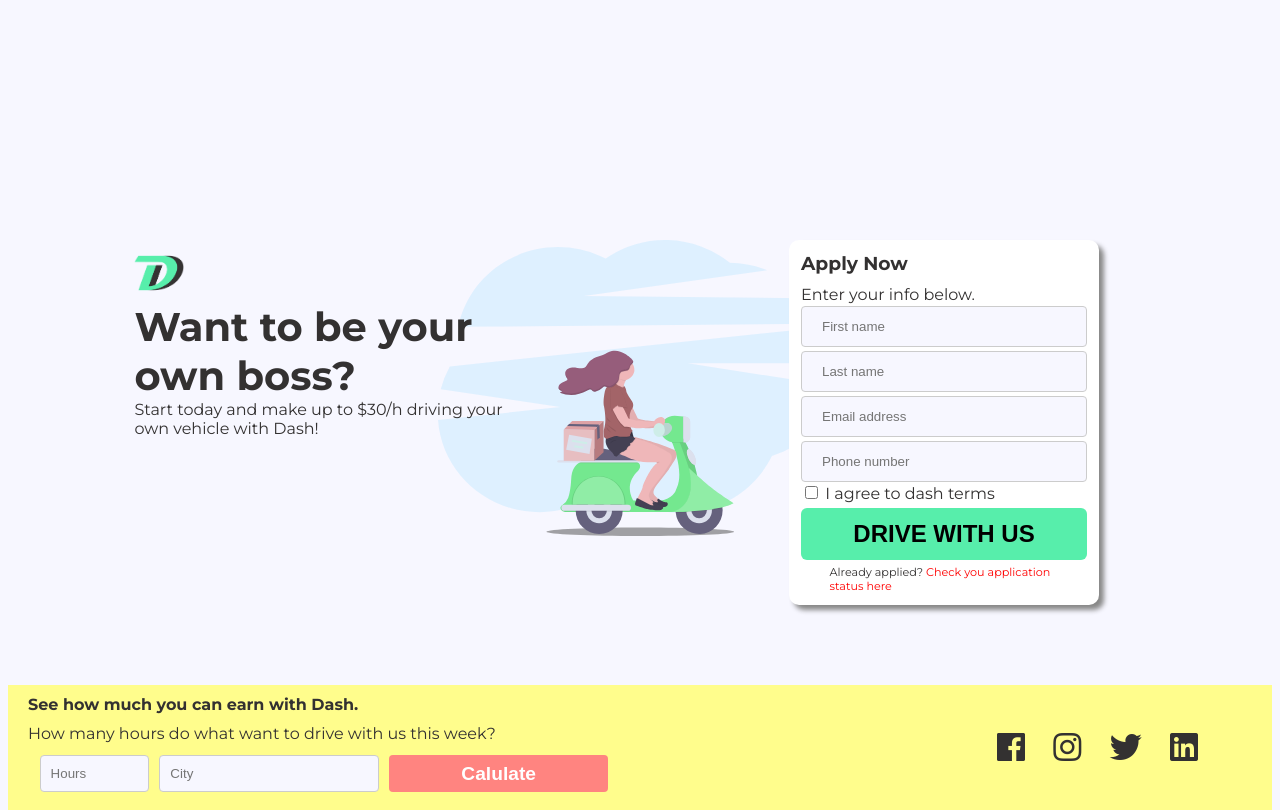
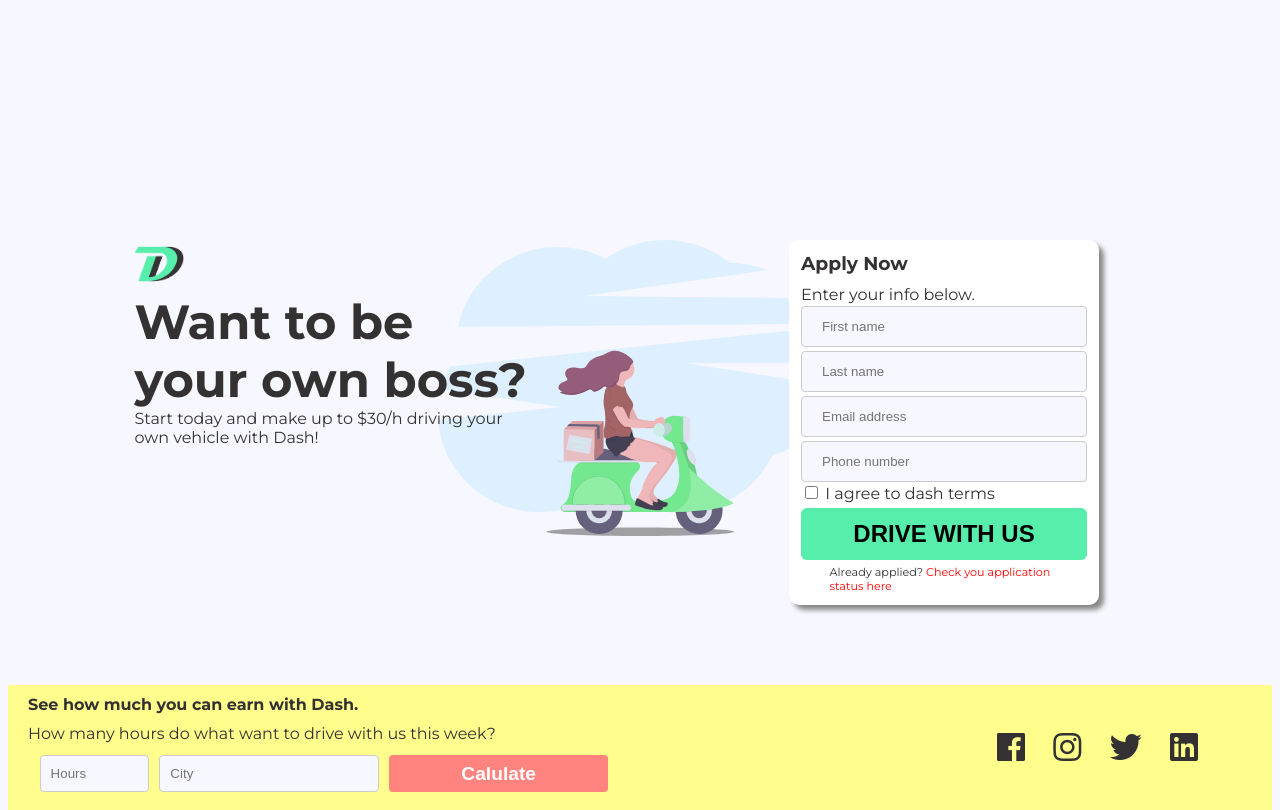
Before and after one commit to maar0002/maar0002.github.io, a PHP site: page /landing-page/index.html in a window 1280 px wide. Run offline with PHP 8.4, Linux system fonts and the light colour scheme; some libraries are stand-ins or nearby versions.

Commit message:
changed font size for large sizes

```diff
--- a/landing-page/syles.css
+++ b/landing-page/syles.css
@@ -183,6 +183,10 @@ footer h4 {
         top: 1vh;
     }
 
+    .title{
+        font-size: 3em;
+    }
+
     footer {
         display: grid;
         grid-template-columns: 1fr 1fr;
```
